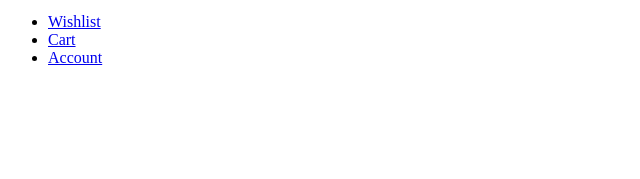
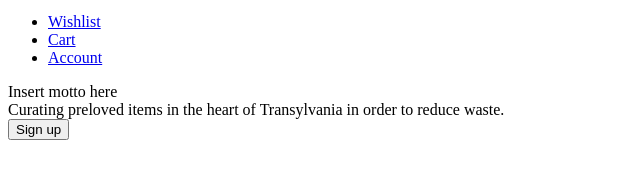
Before and after one commit to grumpy-ui/veschminte, a plain HTML site: page index.html in a window 1280 px wide. Shown: the part 29-208 px from the top of the page, without its empty margins (0-640 px from the left). Drawn offline with Linux system fonts and the light colour scheme.

Commit message:
created first html  part of the webpage

```diff
--- a/index.html
+++ b/index.html
@@ -5,12 +5,27 @@
     <title>Veschminte</title>
     </head>
     <body>
-       <div class="logo"> <img src=".//images/logo/logo_transparent.png" alt="veschminte logo"> </div>
-       <ul>
-           <li><a href="https://www.youtube.com/watch?v=dQw4w9WgXcQ">Wishlist</a></li>
-           <li><a href="https://www.youtube.com/watch?v=dQw4w9WgXcQ">Cart</a></li>
-           <li><a href="https://www.youtube.com/watch?v=dQw4w9WgXcQ">Account</a></li>
-       </ul>
+        <div class="header">
+            <div class="top-header">
+                <div class="logo"> <img src=".//images/logo/logo_transparent.png" width="150px" height="150px" alt="veschminte logo"> </div>
+                <ul>
+                    <li><a href="https://www.youtube.com/watch?v=dQw4w9WgXcQ">Wishlist</a></li>
+                    <li><a href="https://www.youtube.com/watch?v=dQw4w9WgXcQ">Cart</a></li>
+                    <li><a href="https://www.youtube.com/watch?v=dQw4w9WgXcQ">Account</a></li>
+                </ul>
+            </div>
+            <div class="bottom-header">
+                <div class="text">
+                    <div class="motto">Insert motto here</div>
+                    <div class="description">Curating preloved items in the heart of Transylvania in order to reduce waste.</div>
+                    <button class="signup">Sign up</button>
+            </div>
+
+        </div>
+
+
+
+
 
 
 
```
